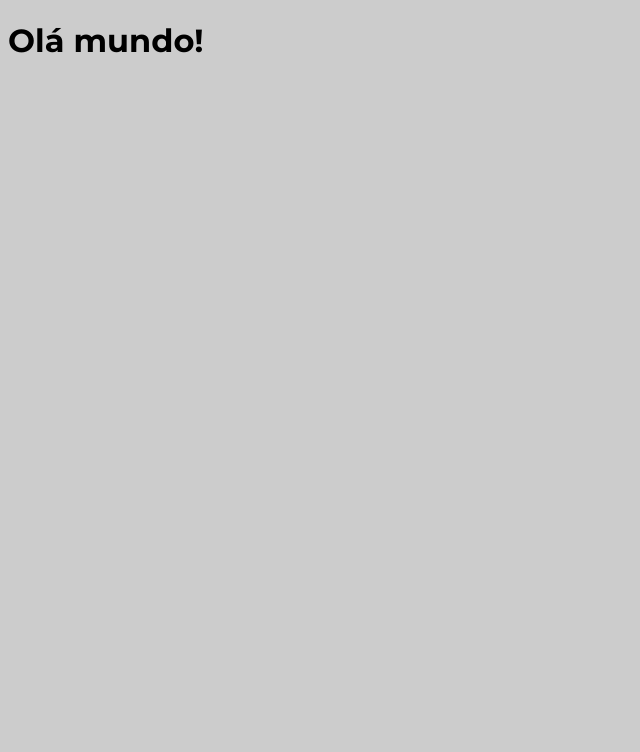
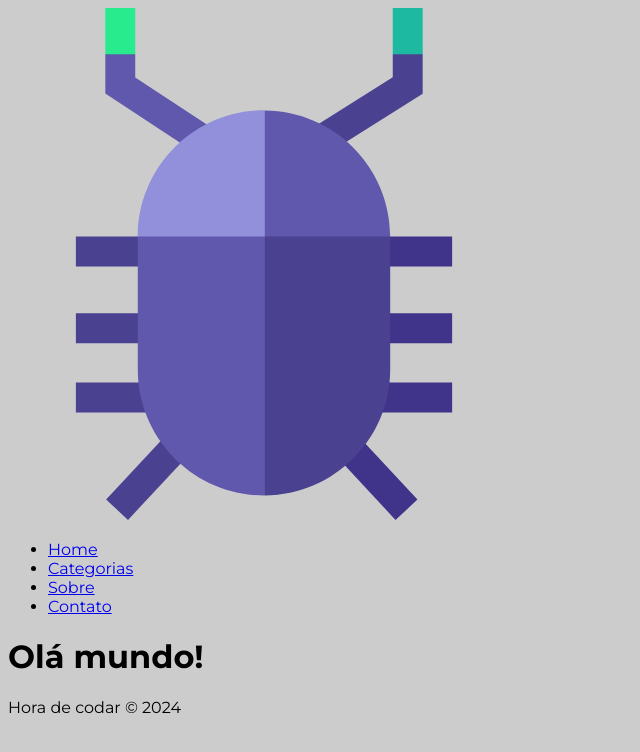
Before and after one commit to katiri/BlogPHP, a PHP site: page / in a window 1280 px wide. Shown: the top 752 px of the page, without its empty margins (0-640 px from the left). Run offline with PHP 8.4, Linux system fonts and the light colour scheme.

Commit message:
Criação dos templates de header e footer e implementação do reaproveitamento de templates no index.php

```diff
--- a/index.php
+++ b/index.php
@@ -1,22 +1,9 @@
 <?php
-    include_once('./helpers/url.php');
+    include_once('./templates/header.php');
 ?>
-<!DOCTYPE html>
-<html lang="pt-br">
-    <head>
-        <meta charset="UTF-8">
-        <meta name="viewport" content="width=device-width, initial-scale=1.0">
-        <title>Blog Codar</title>
 
-        <!-- Fontes -->
-        <link rel="preconnect" href="https://fonts.googleapis.com">
-        <link rel="preconnect" href="https://fonts.gstatic.com" crossorigin>
-        <link href="https://fonts.googleapis.com/css2?family=Montserrat:ital,wght@0,100..900;1,100..900&family=Poppins:ital,wght@0,100;0,200;0,300;0,400;0,500;0,600;0,700;0,800;0,900;1,100;1,200;1,300;1,400;1,500;1,600;1,700;1,800;1,900&display=swap" rel="stylesheet">
+    <h1>Olá mundo!</h1>
 
-        <!-- Estilos -->
-        <link rel="stylesheet" href="<?= $BASE_URL ?>css/styles.css">
-    </head>
-    <body>
-        <h1>Olá mundo!</h1>
-    </body>
-</html>
+<?php
+    include_once('./templates/footer.php');
+?>
--- /dev/null
+++ b/templates/footer.php
@@ -0,0 +1,5 @@
+        <footer>
+            <p>Hora de codar &copy; 2024</p>
+        </footer>
+    </body>
+</html>
--- /dev/null
+++ b/templates/header.php
@@ -0,0 +1,32 @@
+<?php
+    include_once('./helpers/url.php');
+?>
+<!DOCTYPE html>
+<html lang="pt-br">
+    <head>
+        <meta charset="UTF-8">
+        <meta name="viewport" content="width=device-width, initial-scale=1.0">
+        <title>Blog Codar</title>
+
+        <!-- Fontes -->
+        <link rel="preconnect" href="https://fonts.googleapis.com">
+        <link rel="preconnect" href="https://fonts.gstatic.com" crossorigin>
+        <link href="https://fonts.googleapis.com/css2?family=Montserrat:ital,wght@0,100..900;1,100..900&family=Poppins:ital,wght@0,100;0,200;0,300;0,400;0,500;0,600;0,700;0,800;0,900;1,100;1,200;1,300;1,400;1,500;1,600;1,700;1,800;1,900&display=swap" rel="stylesheet">
+
+        <!-- Estilos -->
+        <link rel="stylesheet" href="<?= $BASE_URL ?>css/styles.css">
+    </head>
+    <body>
+        <header>
+            <a href="<?= $BASE_URL ?>" id="logo">
+                <img src="<?= $BASE_URL ?>img/logo.svg" alt="Blog Codar">
+            </a>
+            <nav>
+                <ul id="navbar">
+                    <li><a href="<?= $BASE_URL ?>">Home</a></li>
+                    <li><a href="#">Categorias</a></li>
+                    <li><a href="#">Sobre</a></li>
+                    <li><a href="#">Contato</a></li>
+                </ul>
+            </nav>
+        </header>
```
